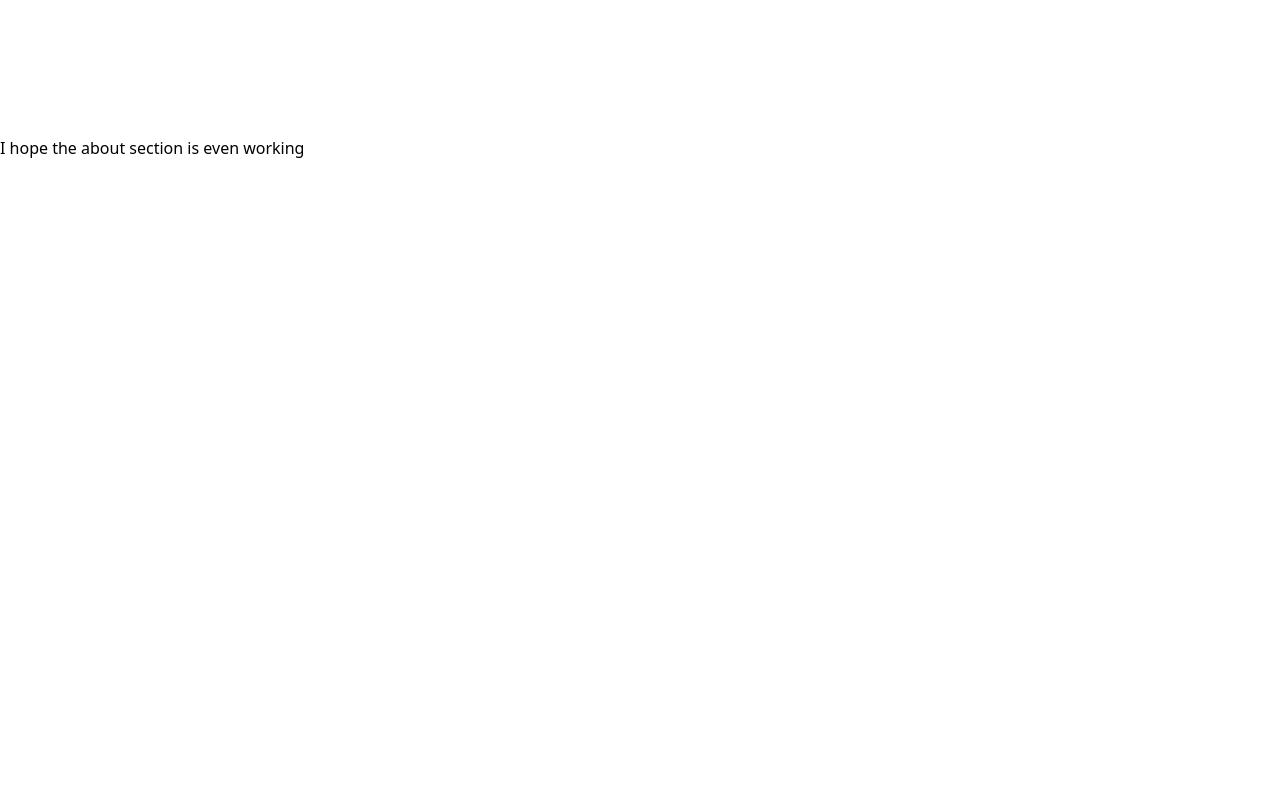
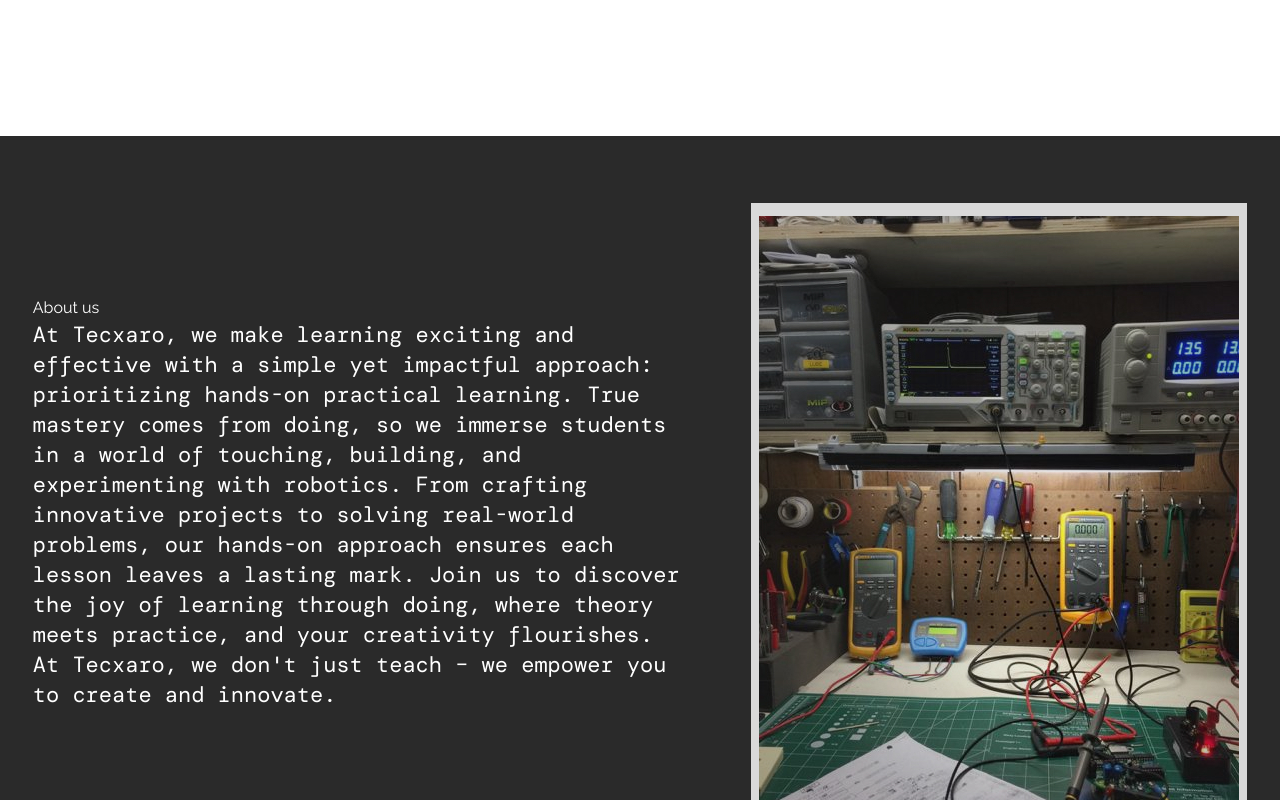
Before and after one commit to Techxaro/tecxaro-website, a React (Vite) app in the folder website/: page / in a window 1280 px wide. Shown: the part 760-1560 px from the top of the page. Built offline with nearby package versions, Linux system fonts and the light colour scheme.

Commit message:
the about section of the page is nearly done

```diff
--- a/website/src/screenSize/Desktop/Components/_2_aboutUs.jsx
+++ b/website/src/screenSize/Desktop/Components/_2_aboutUs.jsx
@@ -1,10 +1,56 @@
 
+
+
+// IMPORTING ASSETS
+import aboutUsImg from "../../../assets/jpg/aboutUsImage.jpg"
 
 
 export const AboutUs = () => {
   return (
-    <div id="AboutUs-section-homePage">
-      <h1>I hope the about section is even working</h1>
+    <div id="AboutUs-section-homePage-D">
+
+
+      <div className="w-[92.25rem] contentWrapper-aboutUs-D">
+
+
+        {/* text wrapper div */}
+        <div id="text-wrapper-aboutUs-D">
+
+
+
+          {/* HEADING [ ABOUT US ] */}
+          <div id="heading-aboutUs-D" className=" text-8xl raleway font-semibold">
+
+            <h1 className=" text-[#F56B00] mb-12">About
+              <span className=" text-white"> us</span></h1>
+          </div>
+
+
+
+
+          {/* WRITING ABOUT US */}
+          <div>
+
+            <p className=" dmMono para1-aboutUs-D">At Tecxaro, we make learning exciting and effective with a
+            <span className=" text-[#F56B00]"> simple</span> yet <span className=" text-[#F56B00]">impactful</span> approach: prioritizing hands-on practical learning. True mastery comes from doing, so we immerse students in a world of touching, building, and experimenting with robotics. From crafting innovative projects to solving real-world problems, our hands-on approach ensures each lesson leaves a lasting mark. Join us to discover the joy of learning through doing, where theory meets practice, and your creativity flourishes. At Tecxaro, we don&apos;t just teach – we empower you to create and innovate.</p>
+          </div>
+        </div>
+
+
+
+
+        {/* THE IMAGE IN THE ABOUT US SECTION */}
+        <div>
+          <img src={aboutUsImg} alt="our working desk" />
+        </div>
+
+
+
+
+
+
+      </div>
+
     </div>
   )
 }
--- a/website/src/screenSize/Desktop/Pages/homePage.css
+++ b/website/src/screenSize/Desktop/Pages/homePage.css
@@ -64,6 +64,56 @@
 
 
 /* ABOUT US SECTION HOME PAGE */
+#AboutUs-section-homePage-D{
+
+    color: white;
+    display: flex;
+    justify-content: center;
+    align-items: center;
+
+
+    width: 100%;
+    height: 100vh;
+
+    /* background-color: red; */
+    background-color: var(--grey);
+
+}
+
+#heading-aboutUs-D{
+
+
+
+}
+
+
+#text-wrapper-aboutUs-D{
+    display: flex;
+    height: 100%;
+    flex-direction: column;
+    justify-content: start;
+
+    width: 51%;
+
+}
+
+
+.para1-aboutUs-D{
+
+    font-size: 1.375rem;
+    line-height: 30px;
+}
+
+
+.contentWrapper-aboutUs-D{
+
+    height: 60%;
+
+    display: flex;
+    align-items: center;
+    justify-content: space-around;
+
+}
 
 
 
```
Also changed, not shown: website/src/assets/jpg/aboutUsImage.jpg (added).
